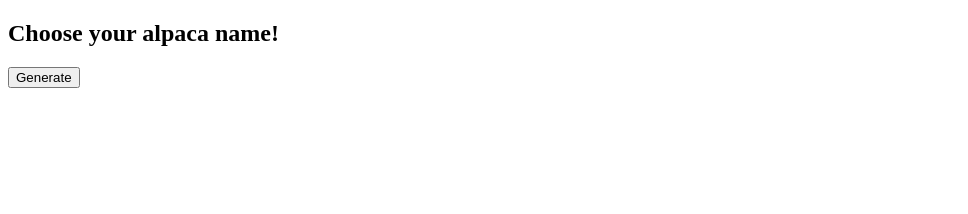
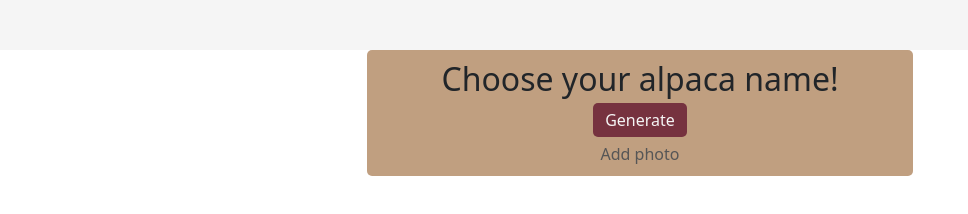
Before and after one commit to MarinaMeleshko/AlpacaNames, a React app in the folder alpaca-names/: page / in a window 1280 px wide. Shown: the whole page, without its empty margins (0-968 px from the left). Built offline with nearby package versions, Linux system fonts and the light colour scheme.

Commit message:
Initial css styles added

```diff
--- a/alpaca-names/package.json
+++ b/alpaca-names/package.json
@@ -6,7 +6,9 @@
     "@testing-library/jest-dom": "^5.13.0",
     "@testing-library/react": "^11.2.7",
     "@testing-library/user-event": "^12.8.3",
+    "bootstrap": "^5.0.2",
     "react": "^17.0.2",
+    "react-bootstrap": "^1.6.1",
     "react-dom": "^17.0.2",
     "react-scripts": "4.0.3",
     "web-vitals": "^1.1.2"
--- a/alpaca-names/public/index.html
+++ b/alpaca-names/public/index.html
@@ -10,34 +10,11 @@
       content="Web site created using create-react-app"
     />
     <link rel="apple-touch-icon" href="%PUBLIC_URL%/logo192.png" />
-    <!--
-      manifest.json provides metadata used when your web app is installed on a
-      user's mobile device or desktop. See https://developers.google.com/web/fundamentals/web-app-manifest/
-    -->
     <link rel="manifest" href="%PUBLIC_URL%/manifest.json" />
-    <!--
-      Notice the use of %PUBLIC_URL% in the tags above.
-      It will be replaced with the URL of the `public` folder during the build.
-      Only files inside the `public` folder can be referenced from the HTML.
-
-      Unlike "/favicon.ico" or "favicon.ico", "%PUBLIC_URL%/favicon.ico" will
-      work correctly both with client-side routing and a non-root public URL.
-      Learn how to configure a non-root public URL by running `npm run build`.
-    -->
-    <title>React App</title>
+    <title>Alpaca names</title>
   </head>
   <body>
     <noscript>You need to enable JavaScript to run this app.</noscript>
     <div id="root"></div>
-    <!--
-      This HTML file is a template.
-      If you open it directly in the browser, you will see an empty page.
-
-      You can add webfonts, meta tags, or analytics to this file.
-      The build step will place the bundled scripts into the <body> tag.
-
-      To begin the development, run `npm start` or `yarn start`.
-      To create a production bundle, use `npm run build` or `yarn build`.
-    -->
   </body>
 </html>
--- /dev/null
+++ b/alpaca-names/src/components/Common/AlpacaNamesApp.js
@@ -0,0 +1,22 @@
+import React from 'react';
+import Container from 'react-bootstrap/Container';
+import Row from 'react-bootstrap/Row';
+import Col from 'react-bootstrap/Col';
+
+import NavigationBar from './NaigationBar';
+import GenerateAlpacaName from '../GenerateName/GenerateAlpacaName';
+
+export default function AlpacaNamesApp(props){
+    return (
+        <div>
+            <NavigationBar></NavigationBar>
+            <Container>
+                <Row className="justify-content-center">
+                    <Col xs={6}>
+                        <GenerateAlpacaName></GenerateAlpacaName>
+                    </Col>
+                </Row>
+            </Container>
+        </div>
+    );
+}
--- /dev/null
+++ b/alpaca-names/src/components/Common/NaigationBar.js
@@ -0,0 +1,16 @@
+import React from 'react';
+import Container from 'react-bootstrap/Container';
+import Row from 'react-bootstrap/Row';
+import Col from 'react-bootstrap/Col';
+
+export default function NavigationBar(props){
+    return (
+        <Container fluid>
+            <Row className="AlpacaNames-nav-bar">
+                <Col>
+
+                </Col>
+            </Row>
+        </Container>
+    )
+}
--- a/alpaca-names/src/components/GenerateAlpacaName.js
+++ /dev/null
@@ -1,32 +0,0 @@
-import React from 'react';
-import DisplayName from './DisplayName';
-import generateAlpacaName from '../services/NameGenerationService'
-
-class GenerateAlpacaName extends React.Component{
-    constructor(props){
-        super(props);
-        this.state = {
-            alpacaName: ""
-        };
-
-        this.generateAlpacaName = this.generateAlpacaName.bind(this);
-    }
-
-    generateAlpacaName(){
-        generateAlpacaName()
-            .then(name => {
-                this.setState(() => ({alpacaName: name}));
-            });
-    }
-
-    render(){
-        return (
-            <div>
-                <DisplayName name={this.state.alpacaName}></DisplayName>
-                <button onClick={this.generateAlpacaName}>Generate</button>
-            </div>
-        )
-    }
-}
-
-export default GenerateAlpacaName;
--- a/alpaca-names/src/components/DisplayName.js
+++ b/alpaca-names/src/components/GenerateName/DisplayName.js
@@ -5,7 +5,7 @@ function DisplayName(props){
 
     return (
         <div>
-            <h2>{message}</h2>
+            <h2 className="AlpacaNames-caption">{message}</h2>
         </div>
     );
 }
--- /dev/null
+++ b/alpaca-names/src/components/GenerateName/GenerateAlpacaName.js
@@ -0,0 +1,41 @@
+import React from 'react';
+import Row from 'react-bootstrap/Row';
+
+import DisplayName from './DisplayName';
+import generateAlpacaName from '../../services/NameGenerationService'
+
+class GenerateAlpacaName extends React.Component{
+    constructor(props){
+        super(props);
+        this.state = {
+            alpacaName: ""
+        };
+
+        this.generateAlpacaName = this.generateAlpacaName.bind(this);
+    }
+
+    generateAlpacaName(){
+        generateAlpacaName()
+            .then(name => {
+                this.setState(() => ({alpacaName: name}));
+            });
+    }
+
+    render(){
+        return (
+            <div class="AlpacaNames-card">
+                <Row className="justify-content-center">
+                    <DisplayName name={this.state.alpacaName}></DisplayName>
+                </Row>
+                <Row className="justify-content-center">
+                    <button className="AlpacaNames-button" onClick={this.generateAlpacaName}>Generate</button>
+                </Row>
+                <Row className="justify-content-center">
+                    <a href="#" className="AlpacaNames-link">Add photo</a>
+                </Row>
+            </div>
+        )
+    }
+}
+
+export default GenerateAlpacaName;
--- a/alpaca-names/src/index.css
+++ b/alpaca-names/src/index.css
@@ -0,0 +1,51 @@
+:root {
+    --grain-color: #D7CEC7;
+    --blackboard-color: #565656;
+    --oxblood-color: #76323F;
+    --tan-color: #C09F80;
+}
+
+html {
+    height: 100%;
+}
+
+body {
+    min-height: 100%;
+}
+
+/*Alpaca Names classes*/
+.AlpacaNames-nav-bar {
+    background-color: whitesmoke;
+    height: 50px;
+}
+
+.AlpacaNames-button {
+    background-color: var(--oxblood-color);
+    color: whitesmoke;
+    padding: 5px;
+    margin: 5px;
+    border-radius: 5px;
+    border: none;
+    width: fit-content;
+}
+
+.AlpacaNames-link {
+    color: var(--blackboard-color);
+    text-decoration: none;
+    margin: 5px;
+}
+
+.AlpacaNames-card {
+    background-color: var(--tan-color);
+    padding: 5px;
+    border-radius: 5px;
+}
+
+.AlpacaNames-card .row>* {
+    width: initial;
+}
+
+.AlpacaNames-caption {
+    text-align: center;
+    margin: 5px;;
+}
--- a/alpaca-names/src/index.js
+++ b/alpaca-names/src/index.js
@@ -1,10 +1,12 @@
 import React from 'react';
 import ReactDOM from 'react-dom';
-import './index.css'
 
-import GenerateAlpacaName from './components/GenerateAlpacaName'
+import AlpacaNamesApp from './components/Common/AlpacaNamesApp'
+
+import './index.css';
+import 'bootstrap/dist/css/bootstrap.min.css';
 
 ReactDOM.render(
-    <GenerateAlpacaName></GenerateAlpacaName>,
+    <AlpacaNamesApp></AlpacaNamesApp>,
     document.getElementById('root')
 );
```
Also changed, not shown: alpaca-names/public/favicon.ico (deleted), alpaca-names/public/logo192.png (deleted), alpaca-names/public/logo512.png (deleted), alpaca-names/public/manifest.json, 1 other file.
